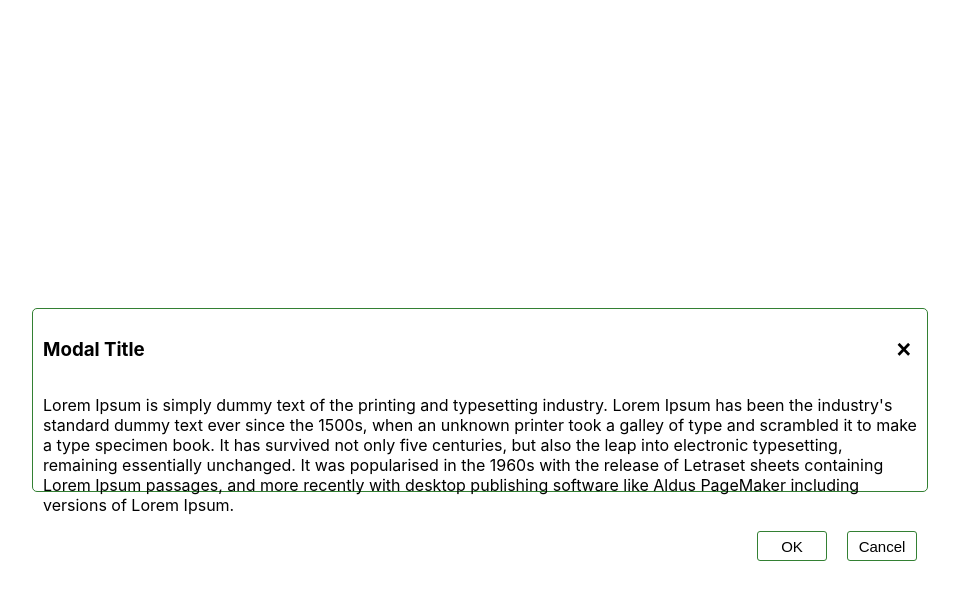
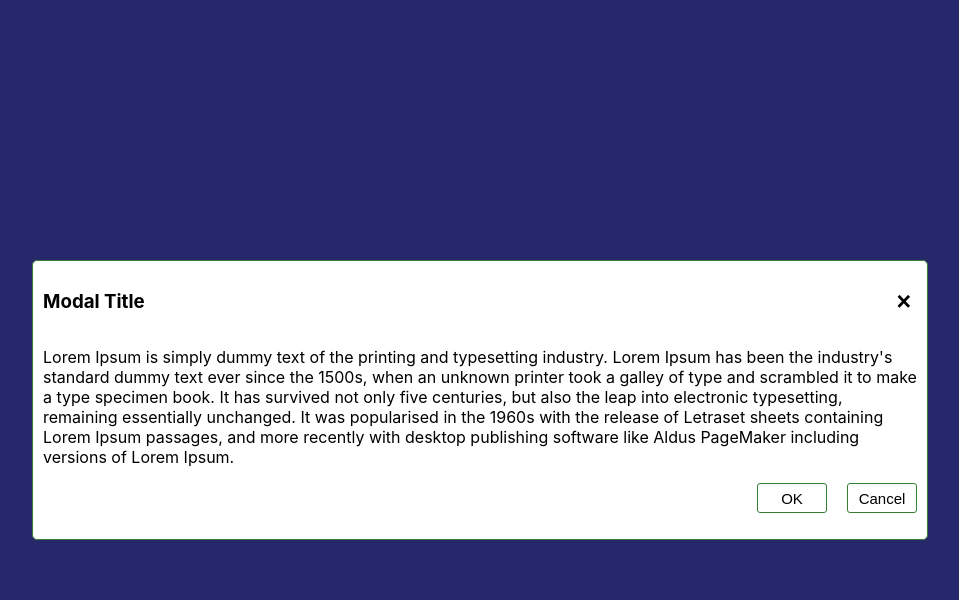
Before and after one commit to KanzariAmine/React-Modal, a React (Create React App) app: page / in a window 1280 px wide. Both pictures are taken after a click on the button "OPEN MODAL". Shown: the top 600 px of the page, without its empty margins (160-1119 px from the left). Built offline with nearby package versions, Linux system fonts and the light colour scheme.

Commit message:
modal work with class component

```diff
--- a/public/index.html
+++ b/public/index.html
@@ -29,6 +29,7 @@
   <body>
     <noscript>You need to enable JavaScript to run this app.</noscript>
     <div id="root"></div>
+    <div id="modal__root"></div>
     <!--
       This HTML file is a template.
       If you open it directly in the browser, you will see an empty page.
--- a/src/App.css
+++ b/src/App.css
@@ -5,79 +5,39 @@
   height: inherit;
   display: flex;
   flex-direction: column;
-  /* background-color: #151519; */
+  background-color: #38389b;
 }
 .btn__open__modal {
   width: 240px;
   height: 80px;
   margin: auto;
-  background: none;
-  color: #ccc;
+  /* background: none; */
+  color: rgb(39, 39, 39);
   font-size: 18px;
-  border: 1px solid #338033;
+  border: 2px solid #338033;
   border-radius: 4px;
-  transition: 0.6s;
-  overflow: hidden;
   text-transform: uppercase;
   cursor: pointer;
 }
-/* .btn__open__modal:focus {
-  outline: none;
+#modal__root > div{
+  position: fixed;
+  top: 0;
+  right: 0;
+  bottom: 0;
+  left: 0;
+  padding: 0;
+  background: rgba(0,0,0,0.3);
+  display: flex;
+  flex-direction: column;
 }
-
-.btn__open__modal:before {
-  content: "";
-  display: block;
-  position: absolute;
-  background: rgba(255, 255, 255, 0.5);
-  width: 60px;
-  height: 100%;
-  left: 100%;
-  top: 0;
-  opacity: 0.5s;
-  filter: blur(30px);
-  transform: translateX(-130px) skewX(-15deg);
-
-}
-
-.btn__open__modal:after {
-  content: "";
-  display: block;
-  position: absolute;
-  background: rgba(255, 255, 255, 0.2);
-  width: 30px;
-  height: 100%;
-  left: 30%;
-  top: 0;
-  opacity: 0;
-  filter: blur(30px);
-  transform: translate(-100px) scaleX(-15deg);
-}
-
-.btn__open__modal:hover {
-  background: #338033;
-  cursor: pointer;
-}
-
-.btn__open__modal:hover:before {
-  transform: translateX(300px) skewX(-15deg);
-  opacity: 0.6;
-  transition: 0.7s;
-}
-
-.btn__open__modal:hover:after {
-  transform: translateX(300px) skewX(-15deg);
-  opacity: 1;
-  transition: 0.7s;
-} */
-
 .container {
   border: 1px solid #338033;
   width: 70%;
-  height: 23%;
+  height: 35%;
   margin: auto;
   border-radius: 5px;
   padding: 10px;
+  background-color: #fff;
 }
 .modal__header {
   display: flex;
--- a/src/App.js
+++ b/src/App.js
@@ -10,12 +10,11 @@ function App() {
   };
   return (
     <div className="App">
-      {!showModal ? (
+
         <button className="btn__open__modal" onClick={toggleModal}>
           open modal
         </button>
-      ) : null}
-      {showModal ? <Modal toggleModal={toggleModal} /> : null}
+      {showModal ? <Modal toggleModal={toggleModal}/> : null}
     </div>
   );
 }
--- a/src/Modal.js
+++ b/src/Modal.js
@@ -1,11 +1,26 @@
-import React from "react";
+import React, {Component} from "react";
+import ReactDOM from 'react-dom';
 
-function Modal({ toggleModal }) {
-  return (
+const modalRoot = document.getElementById('modal__root');
+class Modal extends Component {
+
+  element = document.createElement("div");
+
+  componentDidMount() {
+  modalRoot.appendChild(this.element);
+  }
+
+  componentWillUnmount() {
+    modalRoot.removeChild(this.element);
+  }
+
+
+ render(){
+   return ReactDOM.createPortal(
   <div className="container">
     <div className="modal__header">
       <h3>Modal Title</h3>
-        <button className="close__modal" onClick={toggleModal}>
+      <button className="close__modal" onClick={this.props.toggleModal}>
         &times;
       </button>
     </div>
@@ -24,11 +39,13 @@ function Modal({ toggleModal }) {
     </div>
     <div className="modal__footer">
       <button className="modal__ok">OK</button>
-        <button className="modal__cancel" onClick={toggleModal}>
+      <button className="modal__cancel" onClick={this.props.toggleModal}>
         Cancel
       </button>
     </div>
-    </div>
+  </div>,
+  this.element
 );
 }
+}
 export default Modal;
```
Lines whose indentation alone changed are shown as unchanged.
